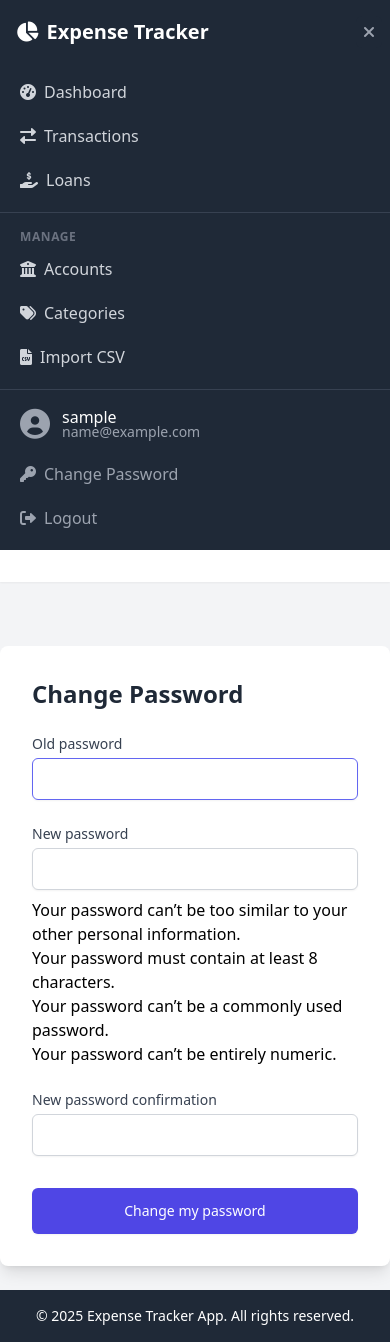
After one commit to w4hf/expense-tracker, a Django app: page /password_change/ in a window 390 px wide, after a click on "Open main menu". The commit adds this page. Run offline with Django 4.2, Linux system fonts and the light colour scheme; the visitor is signed in with stand-in values (Sample User, id 1); some libraries are stand-ins or nearby versions.

Commit message:
add password change

```diff
--- a/templates/base.html
+++ b/templates/base.html
@@ -60,7 +60,8 @@
                             <i class="fas fa-chevron-down ml-1 text-xs hidden lg:block"></i>
                         </button>
                         <div x-show="open" x-transition:enter="transition ease-out duration-100" x-transition:enter-start="transform opacity-0 scale-95" x-transition:enter-end="transform opacity-100 scale-100" x-transition:leave="transition ease-in duration-75" x-transition:leave-start="transform opacity-100 scale-100" x-transition:leave-end="transform opacity-0 scale-95" class="origin-top-right absolute right-0 mt-2 w-48 rounded-md shadow-lg py-1 bg-white ring-1 ring-black ring-opacity-5 z-50" style="display: none;">
-                            <a href="{% url 'admin:password_change' %}" class="block px-4 py-2 text-sm text-gray-700 hover:bg-gray-100 flex items-center"><i class="fas fa-key mr-2 w-4"></i>Change Password</a>
+                            <a href="{% url 'tracker:password_change' %}" class="block px-4 py-2 text-sm text-gray-700 hover:bg-gray-100 flex items-center"><i class="fas fa-key mr-2 w-4"></i>Change Password</a>
+                            <!-- <a href="{% url 'admin:password_change' %}" class="block px-4 py-2 text-sm text-gray-700 hover:bg-gray-100 flex items-center"><i class="fas fa-key mr-2 w-4"></i>Change Password</a> -->
                             <div class="border-t border-gray-100 my-1"></div>
                             <a href="{% url 'admin:logout' %}" class="block px-4 py-2 text-sm text-gray-700 hover:bg-gray-100 flex items-center"><i class="fas fa-sign-out-alt mr-2 w-4"></i>Logout</a>
                         </div>
--- /dev/null
+++ b/templates/registration/password_change.html
@@ -0,0 +1,65 @@
+{# expense_tracker_project/templates/registration/password_change.html #}
+{% extends "base.html" %}
+{% load i18n %}
+
+{% block title %}{% translate 'Change Password' %}{% endblock %}
+
+{% block content %}
+<div class="max-w-xl mx-auto bg-white p-8 rounded-lg shadow-lg mt-10">
+    <h1 class="text-2xl font-bold text-gray-800 mb-6">{% translate 'Change Password' %}</h1>
+
+    {% if form.non_field_errors %}
+    <div class="bg-red-50 border-l-4 border-red-400 p-4 rounded-md mb-6">
+        <div class="flex">
+            <div class="flex-shrink-0">
+                <i class="fas fa-times-circle text-red-500"></i>
+            </div>
+            <div class="ml-3">
+                {% for error in form.non_field_errors %}
+                <p class="text-sm text-red-700">{{ error }}</p>
+                {% endfor %}
+            </div>
+        </div>
+    </div>
+    {% endif %}
+
+    <form method="post">
+        {% csrf_token %}
+        <div class="space-y-6">
+            {% for field in form %}
+            <div>
+                <label for="{{ field.id_for_label }}" class="block text-sm font-medium text-gray-700">
+                    {{ field.label }}
+                </label>
+                <div class="mt-1">
+                    {{ field }}
+                </div>
+                {% if field.help_text %}
+                    <p class="mt-2 text-xs text-gray-500">{{ field.help_text|safe }}</p>
+                {% endif %}
+                {% for error in field.errors %}
+                    <p class="mt-2 text-xs text-red-600">{{ error }}</p>
+                {% endfor %}
+            </div>
+            {% endfor %}
+        </div>
+        <div class="mt-8">
+            <button type="submit" class="w-full flex justify-center py-3 px-4 border border-transparent rounded-md shadow-sm text-sm font-medium text-white bg-indigo-600 hover:bg-indigo-700 focus:outline-none focus:ring-2 focus:ring-offset-2 focus:ring-indigo-500">
+                {% translate 'Change my password' %}
+            </button>
+        </div>
+    </form>
+</div>
+{% endblock %}
+
+{% block extra_js %}
+<script>
+    document.addEventListener('DOMContentLoaded', function() {
+        const common_classes = ['appearance-none', 'block', 'w-full', 'px-3', 'py-2', 'border', 'border-gray-300', 'rounded-md', 'shadow-sm', 'placeholder-gray-400', 'focus:outline-none', 'focus:ring-indigo-500', 'focus:border-indigo-500', 'sm:text-sm'];
+
+        document.querySelectorAll('input[type="password"]').forEach(function(input) {
+            input.classList.add(...common_classes);
+        });
+    });
+</script>
+{% endblock %}
--- a/tracker/urls.py
+++ b/tracker/urls.py
@@ -7,8 +7,11 @@ urlpatterns = [
     # Dashboard View
     path('', views.dashboard_view, name='dashboard'),
 
-    # New users
+    # New users view
     path('signup/', views.signup_view, name='signup'),
+
+    # Password change view
+    path('password_change/', views.password_change_view, name='password_change'),
 
     # Transaction Views
     path('transactions/', views.transaction_list_view, name='transaction_list'),
--- a/tracker/views.py
+++ b/tracker/views.py
@@ -11,8 +11,11 @@ from django.core.files.storage import FileSystemStorage
 from django.conf import settings
 from django.http import JsonResponse, HttpResponseBadRequest, HttpResponseRedirect
 from django.views.decorators.http import require_POST, require_http_methods
-from django.contrib.auth.forms import UserCreationForm
+# from django.contrib.auth.forms import UserCreationForm
 from django.contrib.messages.views import SuccessMessageMixin
+from django.contrib.auth.views import PasswordChangeView
+from django.contrib.auth.mixins import LoginRequiredMixin
+
 from .forms import StaffUserCreationForm # Make sure to import the new form
 
 import os
@@ -443,6 +446,15 @@ class SignUpView(SuccessMessageMixin, CreateView):
 signup_view = SignUpView.as_view()
 
 
+class CustomPasswordChangeView(LoginRequiredMixin, PasswordChangeView):
+    template_name = 'registration/password_change.html'
+    success_url = reverse_lazy('tracker:dashboard')
+
+    def form_valid(self, form):
+        messages.success(self.request, "Your password was changed successfully!")
+        return super().form_valid(form)
+password_change_view = CustomPasswordChangeView.as_view()
+
 # CSV Import Views (no changes for this request)
 @login_required
 def import_csv_step1_view(request):
```
